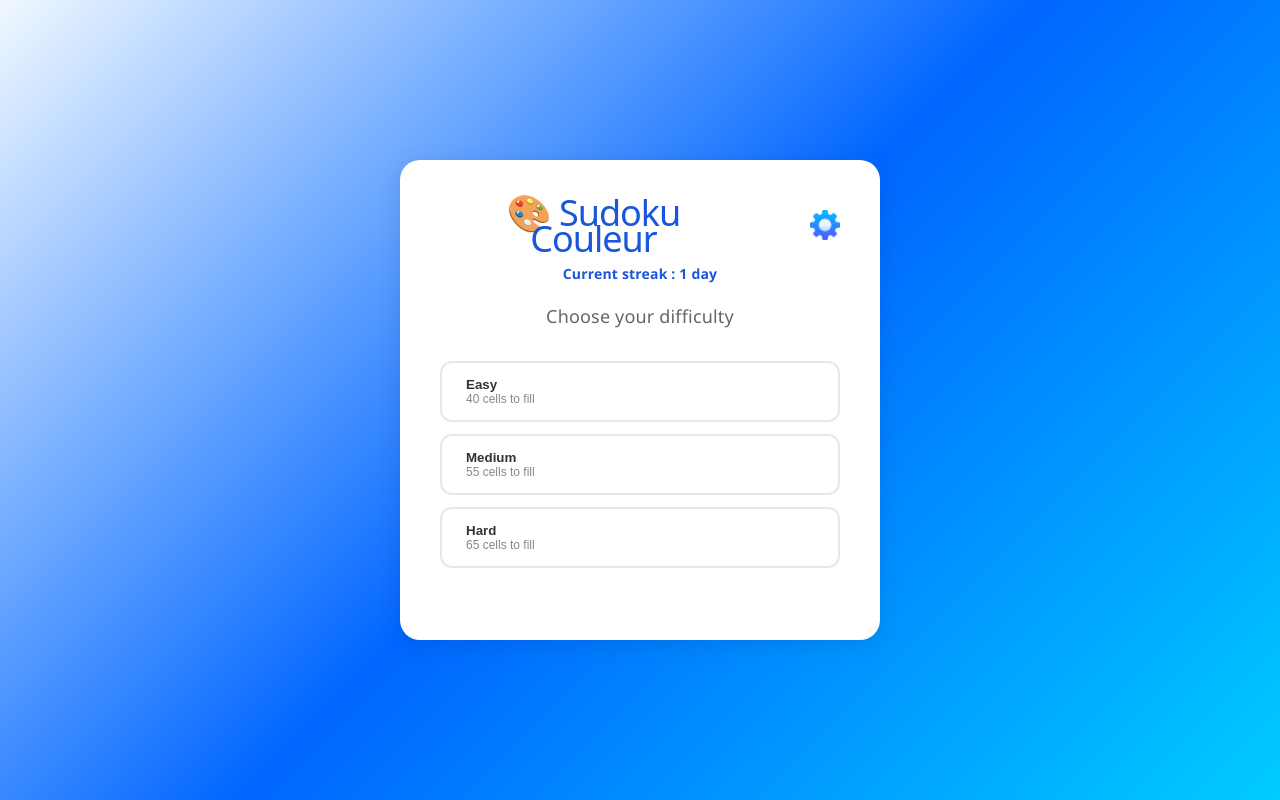
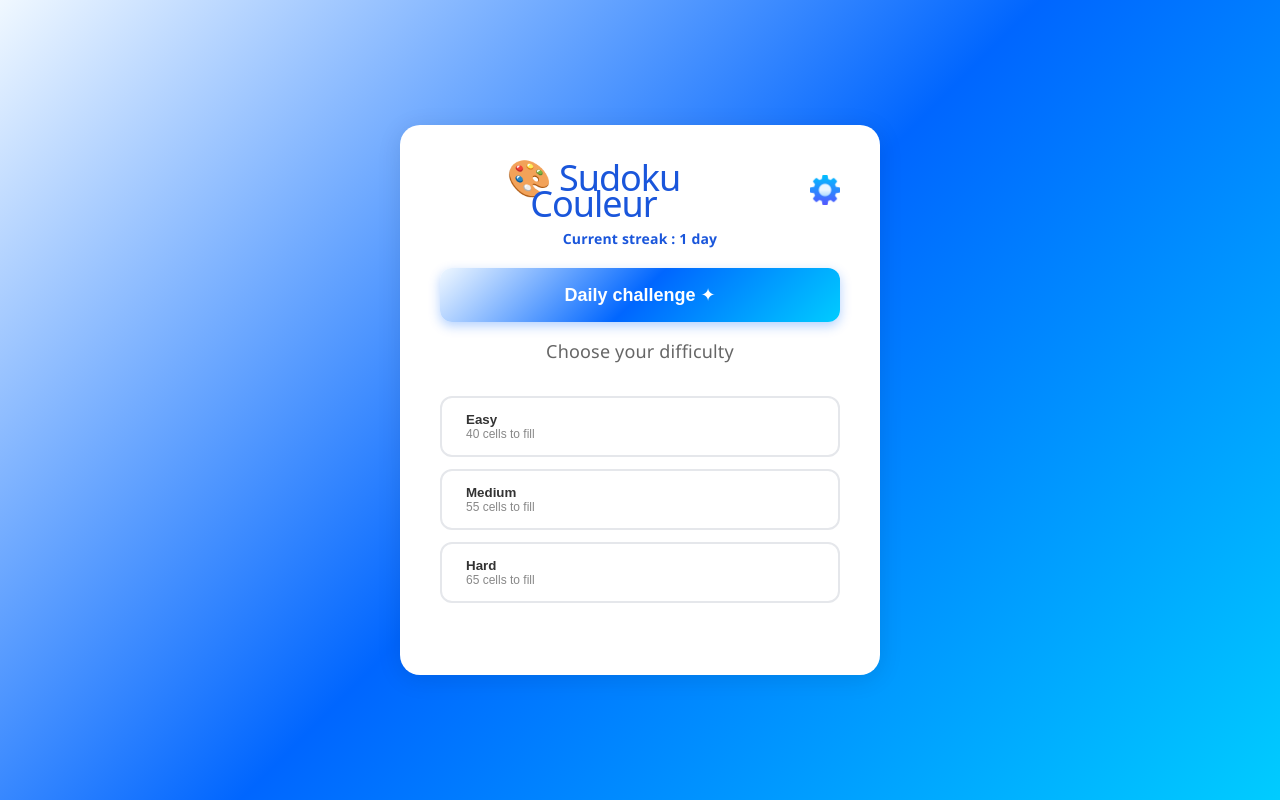
Before and after one commit to pierrewozniak/sudoku-couleur, a React (Vite) app: page / in a window 1280 px wide. Built offline with nearby package versions, Linux system fonts and the light colour scheme.

Commit message:
ajout défis du jour

```diff
--- a/src/App.jsx
+++ b/src/App.jsx
@@ -1,6 +1,7 @@
 import { useState, useEffect } from 'react'
 import { generateGrille } from './sudoku.js'
 import { masquerCellules } from './sudoku.js'
+import { genererGrilleQuotidienne} from './sudoku.js'
 import { sauvegarderScore, chargerScores, sauvegarderPartie, chargerPartie, supprimerPartie, sauvegarderDernierePartie, chargerDernieresParties, mettreAJourStreak} from './storage.js'
 import { Analytics } from "@vercel/analytics/react"
 import { translations } from './translations.js'
@@ -78,7 +79,7 @@ function Cellule({ couleur, onClick, borderRight, borderBottom, enErreur}) {
   )
 }
 
-function PageAccueil({ niveau, setNiveau, lancerPartie, partieSauvegardee, reprendrePartie, dernieresParties, streak = 0, t, setParametresOuverts}) {
+function PageAccueil({ niveau, setNiveau, lancerPartie, partieSauvegardee, reprendrePartie, dernieresParties, streak = 0, t, setParametresOuverts, lancerDefi}) {
   const niveaux = [
   { id: 'facile', label: t.facile, description: t.casesF },
   { id: 'moyen', label: t.moyen, description: t.casesM },
@@ -107,6 +108,26 @@ return (
           {t.serieEnCours} : {streak} {streak > 1 ? t.jours : t.jour}
         </p>
       )}
+
+      <button
+        onClick={lancerDefi}
+        style={{
+          width: '100%',
+          padding: '16px',
+          background: 'linear-gradient(135deg, #f0f8ff, #0066ff, #00ccff)',
+          color: 'white',
+          border: 'none',
+          borderRadius: '12px',
+          fontSize: '18px',
+          fontWeight: 'bold',
+          cursor: 'pointer',
+          marginBottom: '16px',
+          boxShadow: '0 4px 12px rgba(0, 102, 255, 0.3)',
+        }}
+      >
+        {t.defiDuJour} ✦
+      </button>
+
       <p style={{ color: '#666', marginBottom: '32px' }}>{t.choisisDifficulte}</p>
 
       <div style={{ display: 'flex', flexDirection: 'column', gap: '12px', marginBottom: '32px' }}>
@@ -457,6 +478,7 @@ function App() {
   const [parametresOuverts, setParametresOuverts] = useState(false)
   const [modeDaltonisme, setModeDaltonisme] = useState(false)
   const couleursActives = modeDaltonisme ? COULEURS_DALTONIEN : COULEURS
+  const [defiDuJour] = useState(() => genererGrilleQuotidienne)
 
   useEffect(() => {
   const handleResize = () => setEstMobile(window.innerWidth < 768)
@@ -502,6 +524,29 @@ function lancerPartie() {
   setTemps(0)
   setChronoActif(true)
   setAides(3)
+  setCasesAide(0)
+}
+
+function lancerDefi() {
+  const grilleComplete = genererGrilleQuotidienne()
+  const grilleDefi = masquerCellules(grilleComplete, 45)
+
+  const couleursDejaCompletes = []
+  couleursActives.forEach((_, index) => {
+    const nb = grilleDefi.flat().filter(c => c === index).length
+    if (nb === 9) couleursDejaCompletes.push(index)
+  })
+
+  setSolution(grilleComplete)
+  setGrille(grilleDefi)
+  setNiveau('defi')
+  setEcran('jeu')
+  setErreurs(0)
+  setStatut(null)
+  setCouleursCompletes(couleursDejaCompletes)
+  setTemps(0)
+  setChronoActif(true)
+  setAides(0)
   setCasesAide(0)
 }
 
@@ -625,7 +670,7 @@ function utiliserAide() {
 }}>
       <Analytics />
       {ecran === 'accueil'
-        ? <PageAccueil niveau={niveau} setNiveau={setNiveau} lancerPartie={lancerPartie} partieSauvegardee={partieSauvegardee} reprendrePartie={reprendrePartie} meilleursScores={meilleursScores} dernieresParties={dernieresParties} streak={streak} t={t} modeDaltonisme={modeDaltonisme} setModeDaltonisme={setModeDaltonisme} setParametresOuverts={setParametresOuverts} estMobile={estMobile}/>
+        ? <PageAccueil niveau={niveau} setNiveau={setNiveau} lancerPartie={lancerPartie} partieSauvegardee={partieSauvegardee} reprendrePartie={reprendrePartie} meilleursScores={meilleursScores} dernieresParties={dernieresParties} streak={streak} t={t} modeDaltonisme={modeDaltonisme} setModeDaltonisme={setModeDaltonisme} setParametresOuverts={setParametresOuverts} estMobile={estMobile} defiDuJour={defiDuJour} lancerDefi={lancerDefi}/>
         : <div style={{ position: 'relative' }}>
             <PageJeu grille={grille} couleurSelectionnee={couleurSelectionnee} setCouleurSelectionnee={setCouleurSelectionnee} handleCelluleClic={handleCelluleClic} erreurs={erreurs} couleursCompletes={couleursCompletes} temps={temps} setChronoActif={setChronoActif} setEcran={setEcran} setPartieSauvegardee={setPartieSauvegardee} celluleErreur={celluleErreur} utiliserAide={utiliserAide} aides={aides} t={t} couleursActives={couleursActives} estMobile={estMobile}/>
             {statut === 'gameover' && <Popup titre={t.finDePartie} message={t.messagePerte} lancerPartie={lancerPartie} setEcran={setEcran} t={t}/>}
--- a/src/sudoku.js
+++ b/src/sudoku.js
@@ -71,3 +71,30 @@ export function verifierSolution(grille) {
     }
     return true
 }
+
+function seededRandom(seed) {
+  let x = Math.sin(seed) * 10000
+  return x - Math.floor(x)
+}
+
+function dateEnSeed() {
+  const aujourdhui = new Date()
+  return aujourdhui.getFullYear() * 10000 +
+         (aujourdhui.getMonth() + 1) * 100 +
+         aujourdhui.getDate()
+}
+
+export function genererGrilleQuotidienne() {
+  const seed = dateEnSeed()
+    const grille = newGrille()
+    remplirGrille(grille)
+
+    const ordre = [0, 1, 2, 3, 4, 5, 6, 7, 8]
+        for( let i = 8; i > 0; i--){
+            const j = Math.floor(seededRandom(seed + i ) * (i + 1))
+            const temp = ordre[i]
+            ordre[i] = ordre[j]
+            ordre[j] = temp
+        }
+    return grille.map(ligne => ligne.map(cellule => ordre[cellule]))
+}
--- a/src/translations.js
+++ b/src/translations.js
@@ -27,6 +27,7 @@ export const translations = {
     modeDaltonisme: 'Mode daltonien',
     langue: 'Français/Anglais',
     fermer: 'Fermer',
+    defiDuJour: 'Défi du jour',
   },
   en: {
     titre: 'Color Sudoku',
@@ -56,5 +57,6 @@ export const translations = {
     modeDaltonisme: 'Colorblind mode',
     langue: 'English/french',
     fermer: 'Close',
+    defiDuJour: 'Daily challenge'
   }
 }
```
